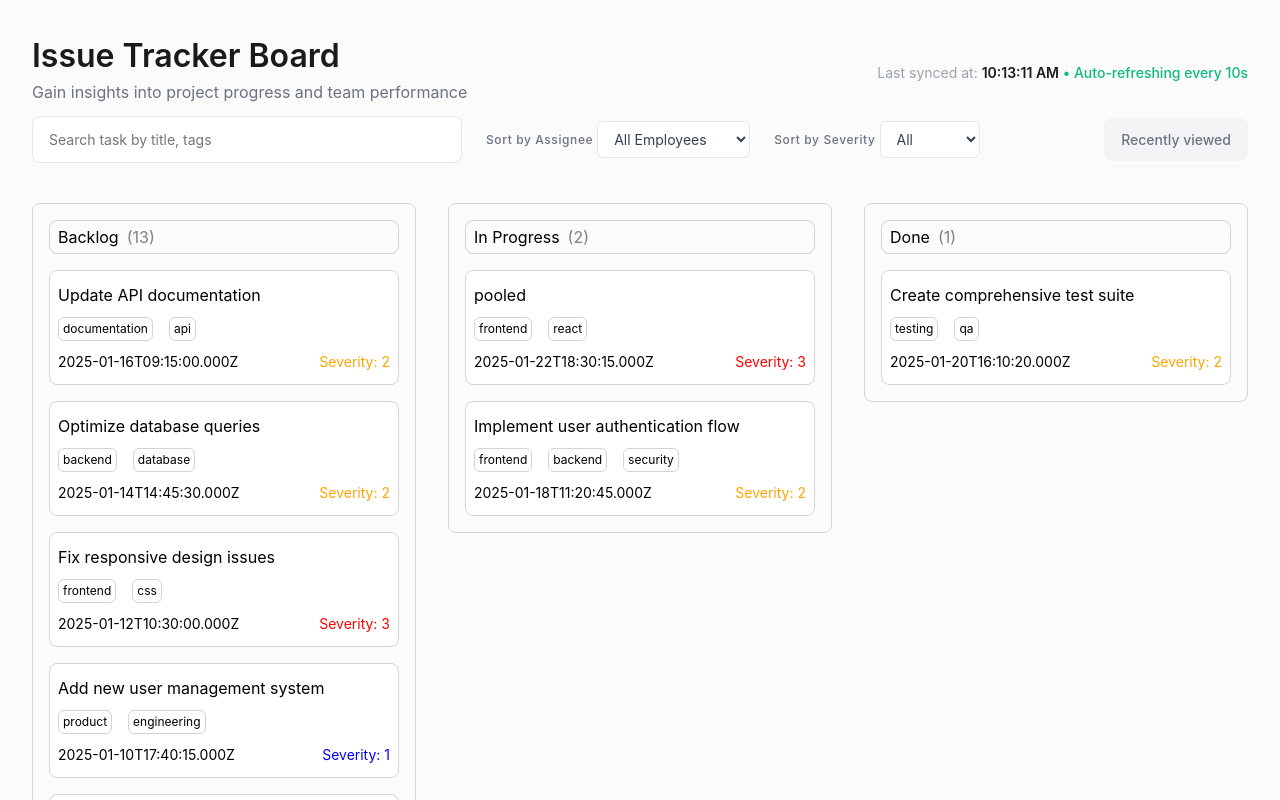
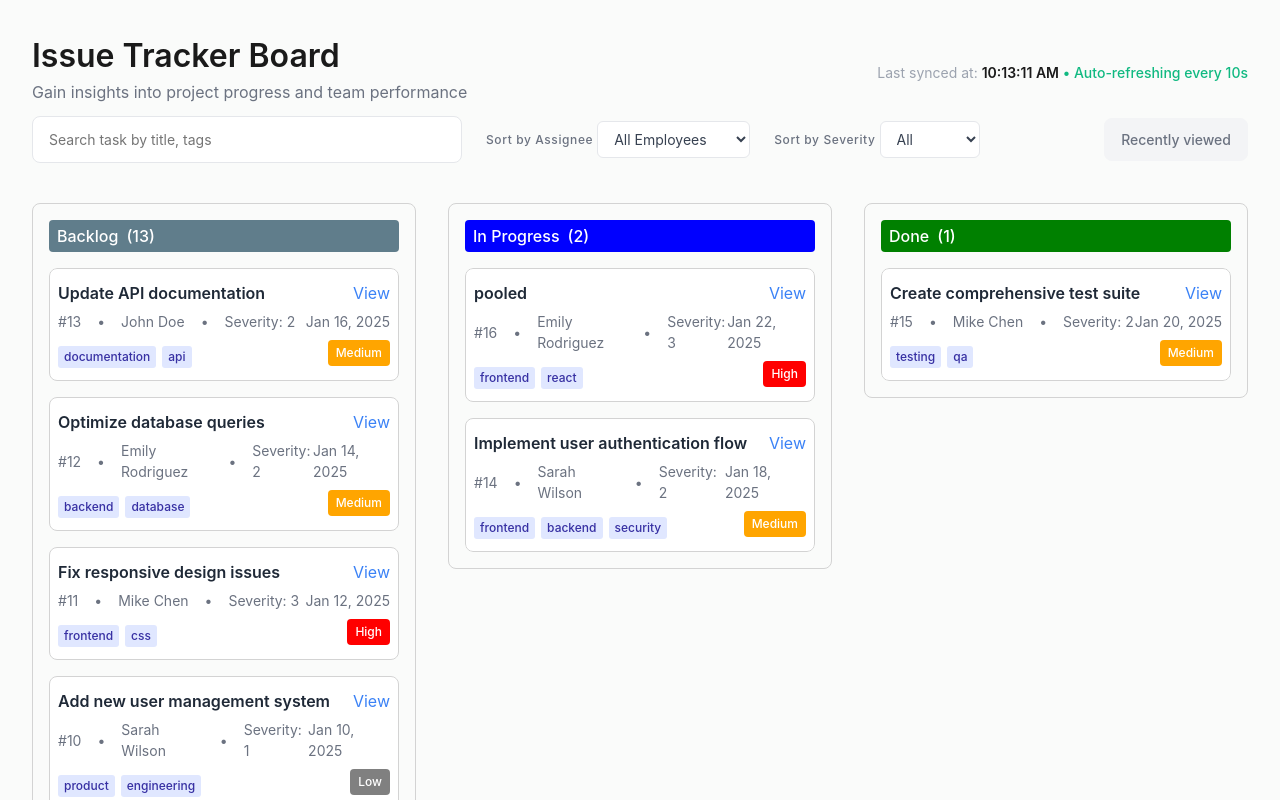
Before and after one commit to MashoAdo/issue-board, a React (Vite) app: page /board in a window 1280 px wide. Shown: the top 800 px of the page. Built offline with nearby package versions, Linux system fonts and the light colour scheme; the HTML template or start-up script is replaced by a standard one.

Commit message:
chore: UI cleanup

```diff
--- a/src/components/UndoButton.tsx
+++ b/src/components/UndoButton.tsx
@@ -4,12 +4,14 @@ function UndoButton({ onUndo }: { onUndo: () => void }) {
 			<button
 				onClick={onUndo}
 				style={{
-					padding: "8px 16px",
 					fontSize: "12px",
 					backgroundColor: "#FF4742",
 					color: "white",
 					border: "none",
-					borderRadius: "6px",
+					padding: "4px 8px",
+					borderRadius: "4px",
+					fontWeight: "500",
+					whiteSpace: "nowrap",
 					cursor: "pointer",
 				}}
 			>
--- a/src/components/issueBoard/IssueCard.tsx
+++ b/src/components/issueBoard/IssueCard.tsx
@@ -1,66 +1,134 @@
-import { useMemo } from "react";
+import { type CSSProperties } from "react";
+import { useNavigate } from "react-router-dom";
+import { SEVERITY_LEVELS } from "../../constants";
+import { formatDate, getSeverityColor } from "../../helpers";
+import useGlobalStore from "../../store/store";
 import type { TIssue } from "../../types";
 
-interface IssueCardProps {
+export default function IssueCard({
+	issue,
+	disableViewIssue = false,
+	stylesOverride = {},
+}: {
 	issue: TIssue;
-	stylesOverride?: React.CSSProperties;
-}
+	disableViewIssue?: boolean;
+	stylesOverride?: CSSProperties;
+}) {
+	const navigate = useNavigate();
+	const updateRecentViewedIssues = useGlobalStore((state) => state.updateRecentViewedIssues);
 
-function IssueCard({ issue, stylesOverride = {} }: IssueCardProps) {
-	const severityColor = useMemo(
-		() => (severity: number) => {
-			switch (severity) {
-				case 1:
-					return "blue";
-				case 2:
-					return "orange";
-				case 3:
-					return "red";
-
-				default:
-					return "blue";
-			}
-		},
-		[issue.severity]
-	);
+	const handleViewIssue = () => {
+		updateRecentViewedIssues(issue);
+		navigate(`/issues/${issue.id}`);
+	};
 
 	return (
 		<div
+			key={issue.id}
 			style={{
-				display: "flex",
-				flexDirection: "column",
-				gap: "10px",
-				border: "1px solid lightgray",
-				borderRadius: "8px",
-				padding: "12px 8px",
-				backgroundColor: "white",
+				border: "1px solid #e5e7eb",
+				borderRadius: "6px",
+				padding: "16px",
+				backgroundColor: "#fafafa",
+				cursor: "pointer",
+				transition: "all 0.2s ease",
+
 				...stylesOverride,
 			}}
+			onMouseEnter={(e) => {
+				e.currentTarget.style.backgroundColor = "#f3f4f6";
+				e.currentTarget.style.borderColor = "#d1d5db";
+			}}
+			onMouseLeave={(e) => {
+				e.currentTarget.style.backgroundColor = "#fafafa";
+				e.currentTarget.style.borderColor = "#e5e7eb";
+			}}
 		>
-			<p>{issue.title}</p>
+			<div
+				style={{
+					display: "flex",
+					justifyContent: "space-between",
+					alignItems: "flex-start",
+				}}
+			>
+				<h4
+					style={{
+						margin: 0,
+						fontSize: "16px",
+						fontWeight: "600",
+						color: "#1f2937",
+						flex: 1,
+					}}
+				>
+					{issue.title}
+				</h4>
 
-			<div style={{ display: "flex", gap: "16px" }}>
-				{issue.tags.map((tag, idx) => (
+				{!disableViewIssue && (
 					<div
-						key={idx}
-						style={{
-							border: "1px solid lightgray",
-							borderRadius: "6px",
-							padding: "2px 4px",
-							fontSize: "12px",
-						}}
+						style={{ textDecoration: "none", cursor: "pointer", color: "#3b82f6" }}
+						role="button"
+						onClick={handleViewIssue}
 					>
-						{tag}
+						View
 					</div>
-				))}
+				)}
 			</div>
 
-			<div style={{ display: "flex", justifyContent: "space-between" }}>
-				<p style={{ fontSize: "14px" }}>{issue.dateCreated}</p>
-				<p style={{ fontSize: "14px", color: severityColor(issue.severity) }}>Severity: {issue.severity}</p>
+			<div
+				style={{
+					display: "flex",
+					justifyContent: "space-between",
+					alignItems: "center",
+					fontSize: "14px",
+					color: "#6b7280",
+					margin: "6px 0",
+				}}
+			>
+				<div style={{ display: "flex", gap: "16px", alignItems: "center" }}>
+					<span>#{issue.id}</span>
+					<span>•</span>
+					<span>{issue.assignee.name}</span>
+					<span>•</span>
+					<span>Severity: {issue.severity}</span>
+				</div>
+				<span>{formatDate(issue.dateCreated)}</span>
+			</div>
+
+			<div style={{ display: "flex", justifyContent: "space-between", alignItems: "center" }}>
+				{issue.tags.length > 0 && (
+					<div style={{ marginTop: "8px", display: "flex", gap: "6px", flexWrap: "wrap" }}>
+						{issue.tags.map((tag, index) => (
+							<span
+								key={index}
+								style={{
+									backgroundColor: "#e0e7ff",
+									color: "#3730a3",
+									padding: "2px 6px",
+									borderRadius: "3px",
+									fontSize: "12px",
+									fontWeight: "500",
+								}}
+							>
+								{tag}
+							</span>
+						))}
+					</div>
+				)}
+
+				<span
+					style={{
+						backgroundColor: getSeverityColor(issue.severity),
+						color: "white",
+						padding: "4px 8px",
+						borderRadius: "4px",
+						fontSize: "12px",
+						fontWeight: "500",
+						whiteSpace: "nowrap",
+					}}
+				>
+					{SEVERITY_LEVELS.find((level) => level.value === issue.severity)?.label}
+				</span>
 			</div>
 		</div>
 	);
 }
-
-export default IssueCard;
--- a/src/components/issueBoard/IssueColumn.tsx
+++ b/src/components/issueBoard/IssueColumn.tsx
@@ -1,4 +1,5 @@
 import { useDroppable } from "@dnd-kit/core";
+import { getStatusColor } from "../../helpers";
 import type { IssueStatus, TIssue } from "../../types";
 import IssueCard from "./IssueCard";
 import IssueDraggable from "./IssueDraggable";
@@ -36,15 +37,19 @@ function IssueColumn({ title, tasks, loading, columnStatus }: IssueColumnProps)
 		>
 			<div
 				style={{
+					backgroundColor: getStatusColor(columnStatus),
+					color: "white",
+
 					display: "flex",
-					border: "1px solid lightgray",
-					borderRadius: "8px",
 					padding: "4px 8px",
+					borderRadius: "4px",
+					fontWeight: "500",
+					whiteSpace: "nowrap",
 					marginBottom: "16px",
 				}}
 			>
 				<p>{title}</p>
-				<span style={{ marginLeft: "8px", color: "gray" }}>({loading ? "..." : count})</span>
+				<span style={{ marginLeft: "8px" }}>({loading ? "..." : count})</span>
 			</div>
 
 			{loading ? (
@@ -72,6 +77,7 @@ function IssueColumn({ title, tasks, loading, columnStatus }: IssueColumnProps)
 									borderRadius: "8px",
 									padding: "12px 8px",
 									backgroundColor: "white",
+									position: "relative", // Allow absolute positioning of drag handle
 								}}
 							/>
 						</IssueDraggable>
--- a/src/helpers/index.ts
+++ b/src/helpers/index.ts
@@ -41,3 +41,33 @@ export function calculatePriorityScore(issue: TIssue) {
 export function sortIssuesByPriority(issues: TIssue[]): TIssue[] {
 	return [...issues].sort((a, b) => calculatePriorityScore(a) - calculatePriorityScore(b));
 }
+
+export function formatDate(dateString: string) {
+	return new Date(dateString).toLocaleDateString("en-US", {
+		month: "short",
+		day: "numeric",
+		year: "numeric",
+	});
+}
+
+export function getSeverityColor(severity: number) {
+	switch (severity) {
+		case 1:
+			return "gray";
+		case 2:
+			return "orange";
+		case 3:
+			return "red";
+	}
+}
+
+export function getStatusColor(status: string) {
+	switch (status) {
+		case "backlog":
+			return "#607D8B";
+		case "in_progress":
+			return "blue";
+		case "done":
+			return "green";
+	}
+}
```
Also changed, not shown: src/hooks/useUndo.tsx (deleted, +0 -72 lines).
